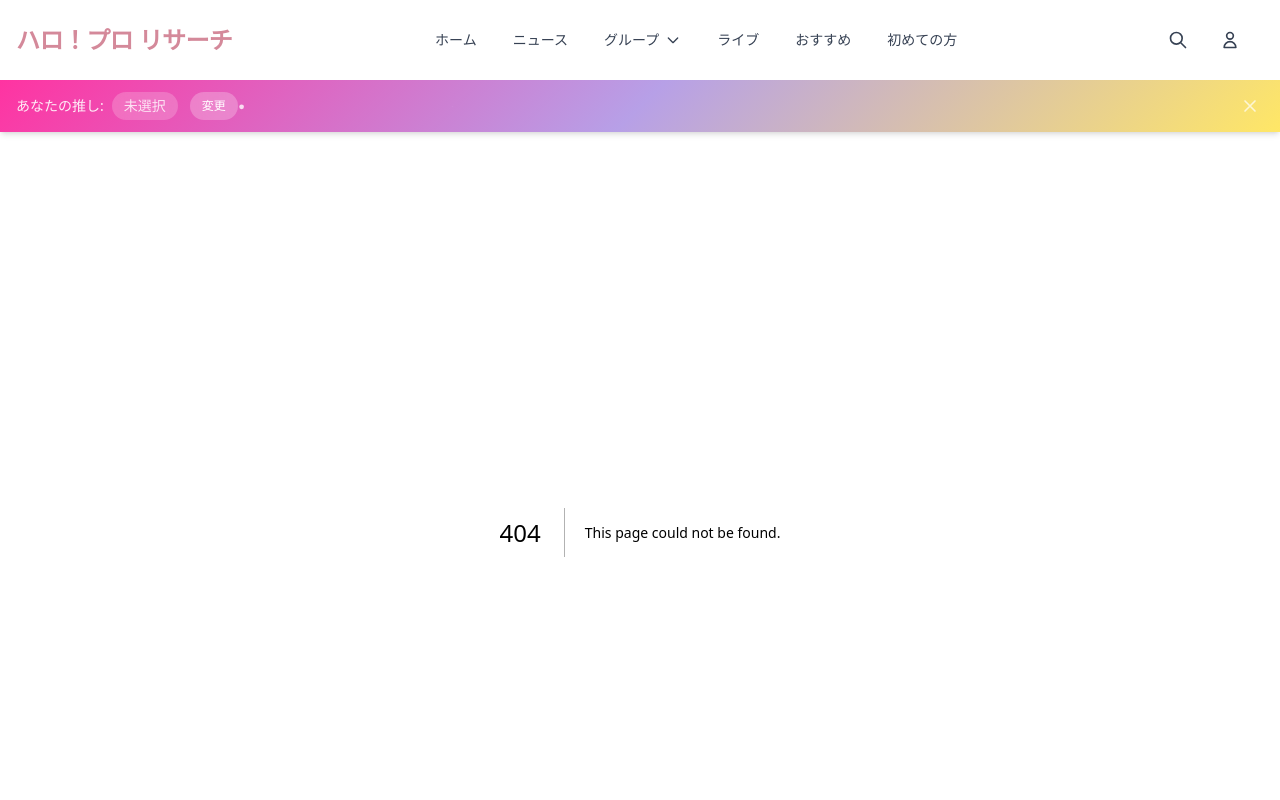
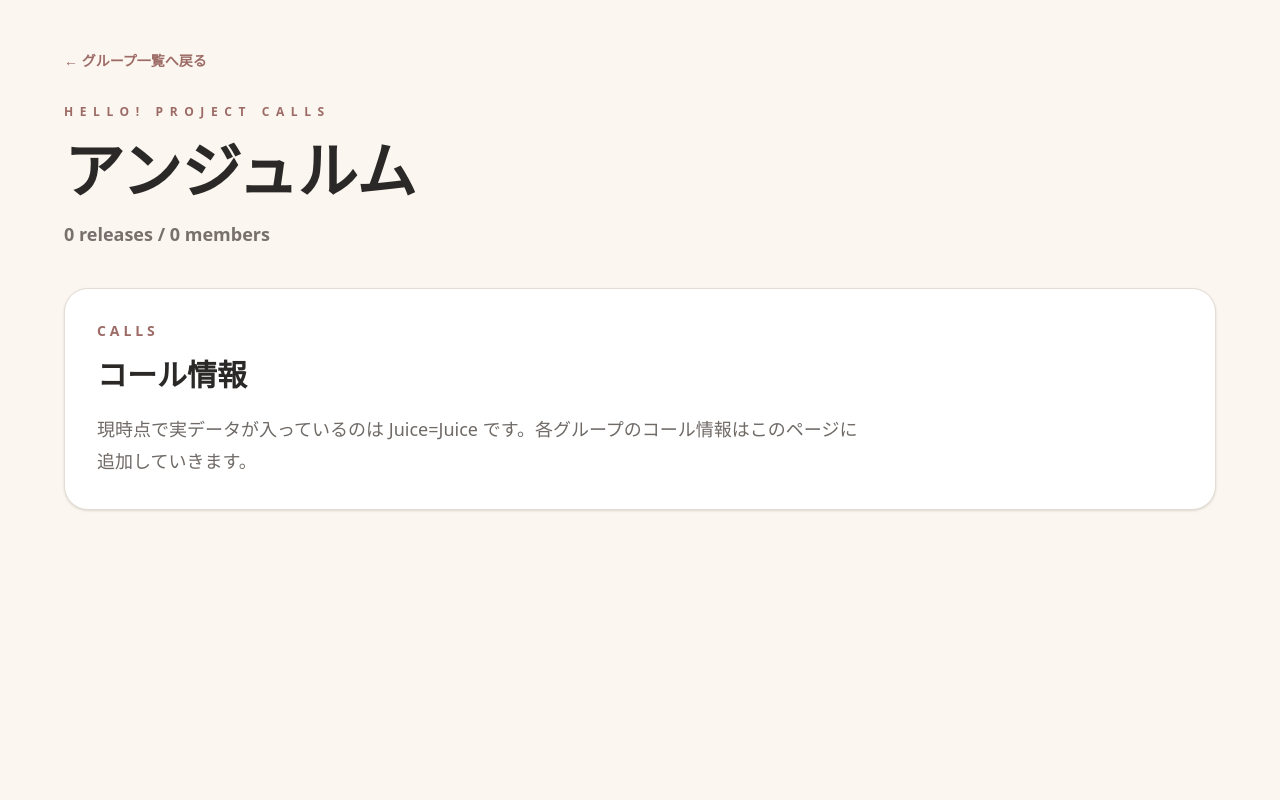
Before and after one commit to bikkkubo/helloprojects, a Next.js app in the folder frontend/: page /calls/angerme in a window 1280 px wide. Before the commit this address had no page. Shown: the top 800 px of the page. Built offline with nearby package versions, Linux system fonts and the light colour scheme.

Commit message:
Restore calls site routes

```diff
--- /dev/null
+++ b/frontend/src/app/calls/[id]/page.tsx
@@ -0,0 +1,115 @@
+import Link from "next/link";
+import type { Metadata } from "next";
+import { notFound } from "next/navigation";
+
+const groups = {
+  "juice-juice": {
+    name: "Juice=Juice",
+    releases: 37,
+    members: 19,
+  },
+  angerme: {
+    name: "アンジュルム",
+    releases: 0,
+    members: 0,
+  },
+  "morning-musume": {
+    name: "モーニング娘。",
+    releases: 0,
+    members: 0,
+  },
+  "ocha-norma": {
+    name: "OCHA NORMA",
+    releases: 0,
+    members: 0,
+  },
+  "tsubaki-factory": {
+    name: "つばきファクトリー",
+    releases: 0,
+    members: 0,
+  },
+  "rosy-chronicle": {
+    name: "ロージークロニクル",
+    releases: 0,
+    members: 0,
+  },
+} as const;
+
+export function generateStaticParams() {
+  return Object.keys(groups).map((id) => ({ id }));
+}
+
+export async function generateMetadata({
+  params,
+}: {
+  params: Promise<{ id: string }>;
+}): Promise<Metadata> {
+  const { id } = await params;
+  const group = groups[id as keyof typeof groups];
+
+  if (!group) {
+    return {
+      title: {
+        absolute: "グループが見つかりません | HELLO! PROJECT CALLS",
+      },
+    };
+  }
+
+  return {
+    title: {
+      absolute: `${group.name} | HELLO! PROJECT CALLS`,
+    },
+    description: `${group.name}のコール情報を確認できます。`,
+    openGraph: {
+      title: `${group.name} | HELLO! PROJECT CALLS`,
+      description: `${group.name}のコール情報を確認できます。`,
+    },
+  };
+}
+
+export default async function CallsGroupPage({
+  params,
+}: {
+  params: Promise<{ id: string }>;
+}) {
+  const { id } = await params;
+  const group = groups[id as keyof typeof groups];
+
+  if (!group) {
+    notFound();
+  }
+
+  return (
+    <main className="min-h-screen bg-[#fbf6ef] px-5 py-8 text-[#2b2928] sm:px-8 md:py-12">
+      <div className="mx-auto max-w-6xl">
+        <Link
+          href="/"
+          className="inline-flex text-sm font-black text-[#9d6b66] transition hover:text-[#7f5652]"
+        >
+          ← グループ一覧へ戻る
+        </Link>
+        <p className="mt-8 text-xs font-black uppercase tracking-[0.55em] text-[#9d6b66]">
+          Hello! Project Calls
+        </p>
+        <h1 className="mt-5 text-4xl font-black tracking-normal md:text-6xl">
+          {group.name}
+        </h1>
+        <p className="mt-5 text-base font-semibold text-[#77706d] md:text-lg">
+          {group.releases} releases / {group.members} members
+        </p>
+
+        <section className="mt-10 rounded-3xl border border-[#e4ddd4] bg-white px-8 py-8 shadow-sm">
+          <p className="text-sm font-black uppercase tracking-[0.28em] text-[#9d6b66]">
+            Calls
+          </p>
+          <h2 className="mt-4 text-2xl font-black md:text-3xl">
+            コール情報
+          </h2>
+          <p className="mt-5 max-w-3xl text-base font-medium leading-8 text-[#6f6a66] md:text-lg">
+            現時点で実データが入っているのは Juice=Juice です。各グループのコール情報はこのページに追加していきます。
+          </p>
+        </section>
+      </div>
+    </main>
+  );
+}
--- a/frontend/src/app/page.tsx
+++ b/frontend/src/app/page.tsx
@@ -1,39 +1,51 @@
 import Link from "next/link";
+import type { Metadata } from "next";
+
+export const metadata: Metadata = {
+  title: {
+    absolute: "HELLO! PROJECT CALLS",
+  },
+  description: "ハロー!プロジェクトのコール情報をグループ別に確認できます。",
+  openGraph: {
+    title: "HELLO! PROJECT CALLS",
+    description: "ハロー!プロジェクトのコール情報をグループ別に確認できます。",
+  },
+};
 
 const groups = [
   {
     name: "Juice=Juice",
-    href: "/groups/juice-juice",
+    href: "/calls/juice-juice",
     releases: 37,
     members: 19,
   },
   {
     name: "アンジュルム",
-    href: "/groups/angerme",
+    href: "/calls/angerme",
     releases: 0,
     members: 0,
   },
   {
     name: "モーニング娘。",
-    href: "/groups/morning-musume",
+    href: "/calls/morning-musume",
     releases: 0,
     members: 0,
   },
   {
     name: "OCHA NORMA",
-    href: "/groups/ocha-norma",
+    href: "/calls/ocha-norma",
     releases: 0,
     members: 0,
   },
   {
     name: "つばきファクトリー",
-    href: "/groups/tsubaki-factory",
+    href: "/calls/tsubaki-factory",
     releases: 0,
     members: 0,
   },
   {
     name: "ロージークロニクル",
-    href: "/groups/rosy-chronicle",
+    href: "/calls/rosy-chronicle",
     releases: 0,
     members: 0,
   },
--- a/frontend/src/components/layout/AppChrome.tsx
+++ b/frontend/src/components/layout/AppChrome.tsx
@@ -9,6 +9,8 @@
 export default function AppChrome({ children }: { children: React.ReactNode }) {
   const pathname = usePathname();
   const isStandaloneExperience =
+    pathname === "/" ||
+    pathname?.startsWith("/calls") ||
     pathname?.startsWith("/oshi-type") ||
     pathname?.startsWith("/shindan") ||
     pathname?.startsWith("/new-member");
```
